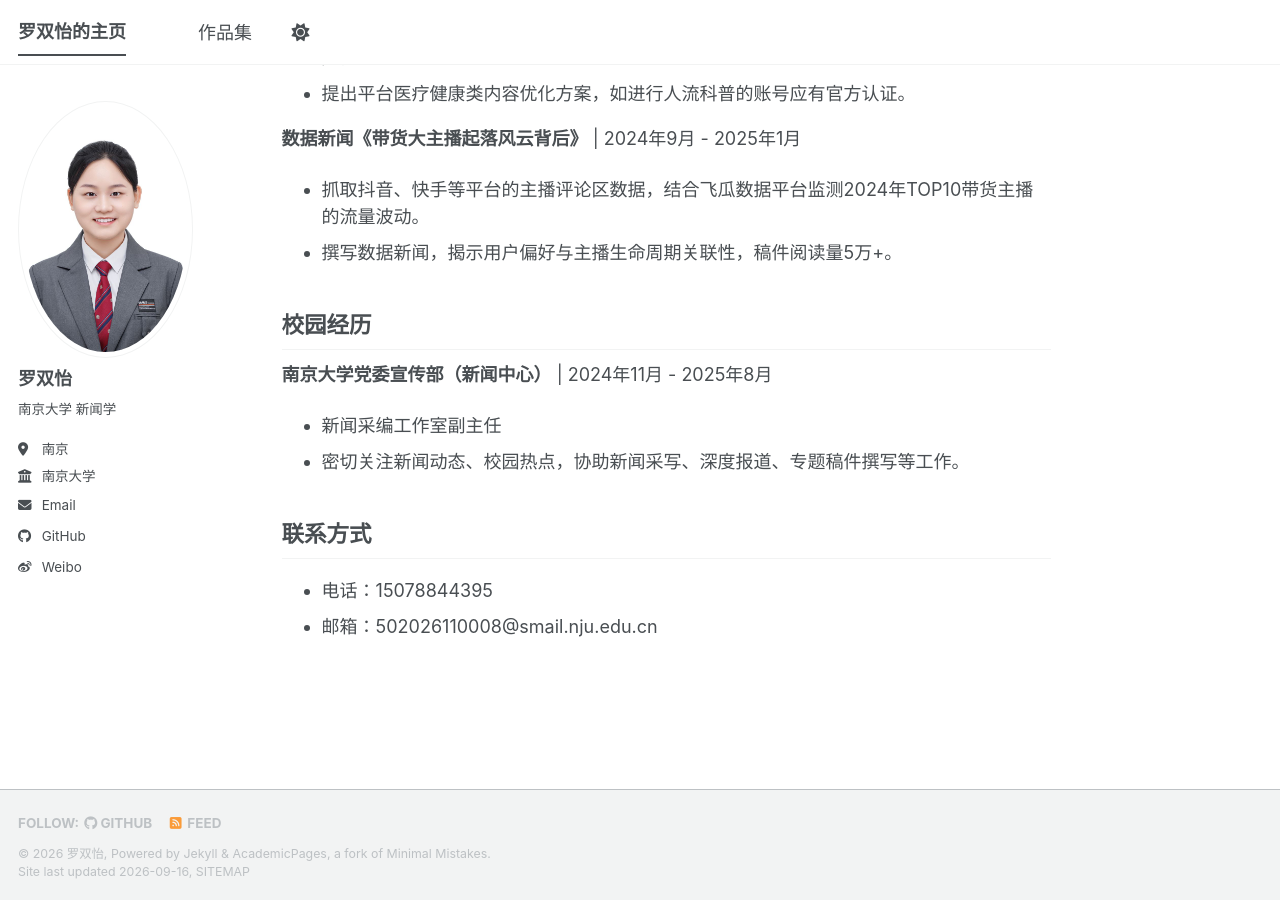
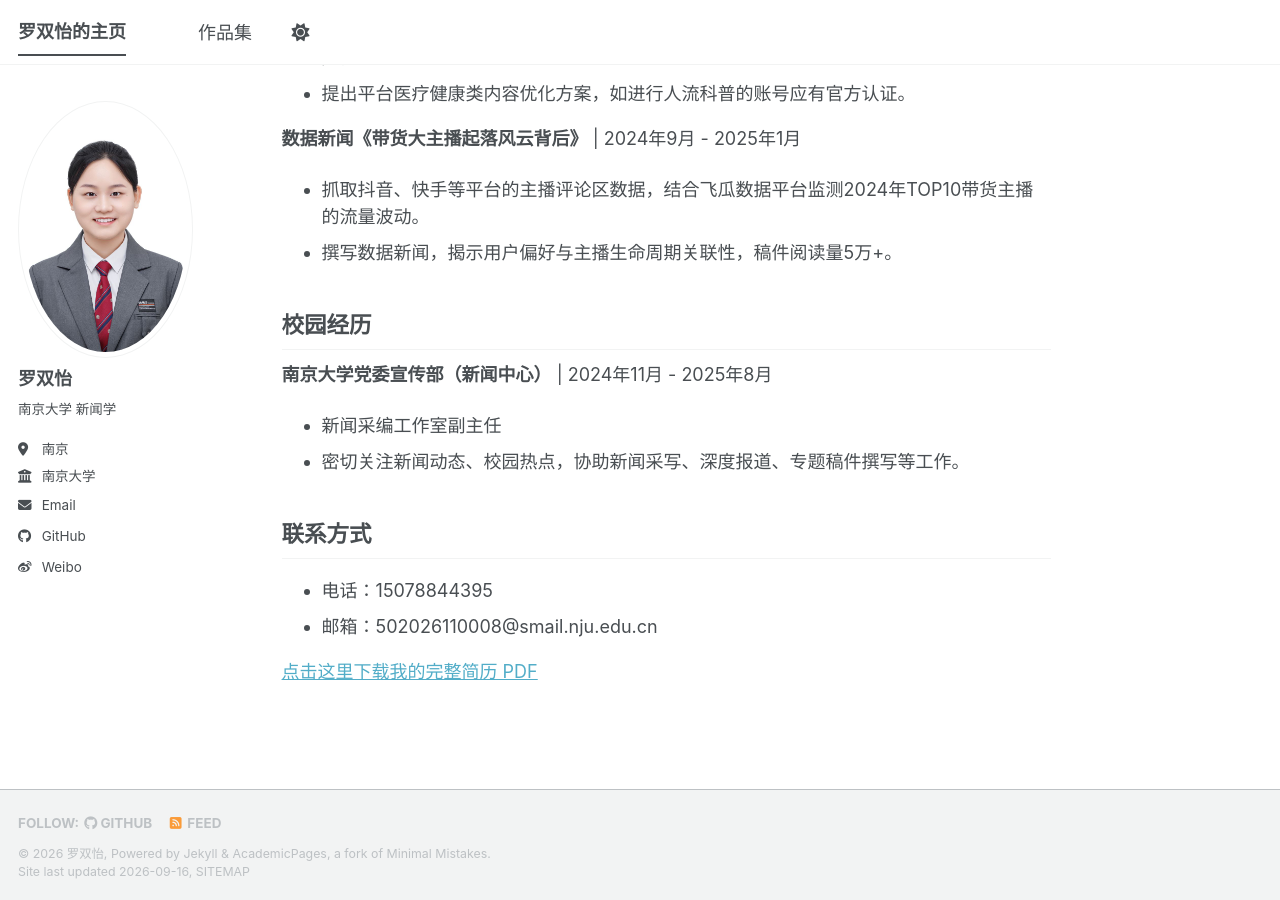
Before and after one commit to luoshuangyi122/luoshuangyi122.github.io, a Jekyll site: the page built from _pages/about.md, in a window 1280 px wide and 900 px high, scrolled down 767 px. Built offline with Jekyll 4.4.1, drawn with Linux system fonts in a browser that asks for light colours; a style sheet for code colours, icons or effects is not loaded.

Commit message:
Update about.md

```diff
--- a/_pages/about.md
+++ b/_pages/about.md
@@ -42,3 +42,5 @@ redirect_from:
 ------
 - 电话：15078844395
 - 邮箱：502026110008@smail.nju.edu.cn
+
+[点击这里下载我的完整简历 PDF](/files/CV.pdf)
```
